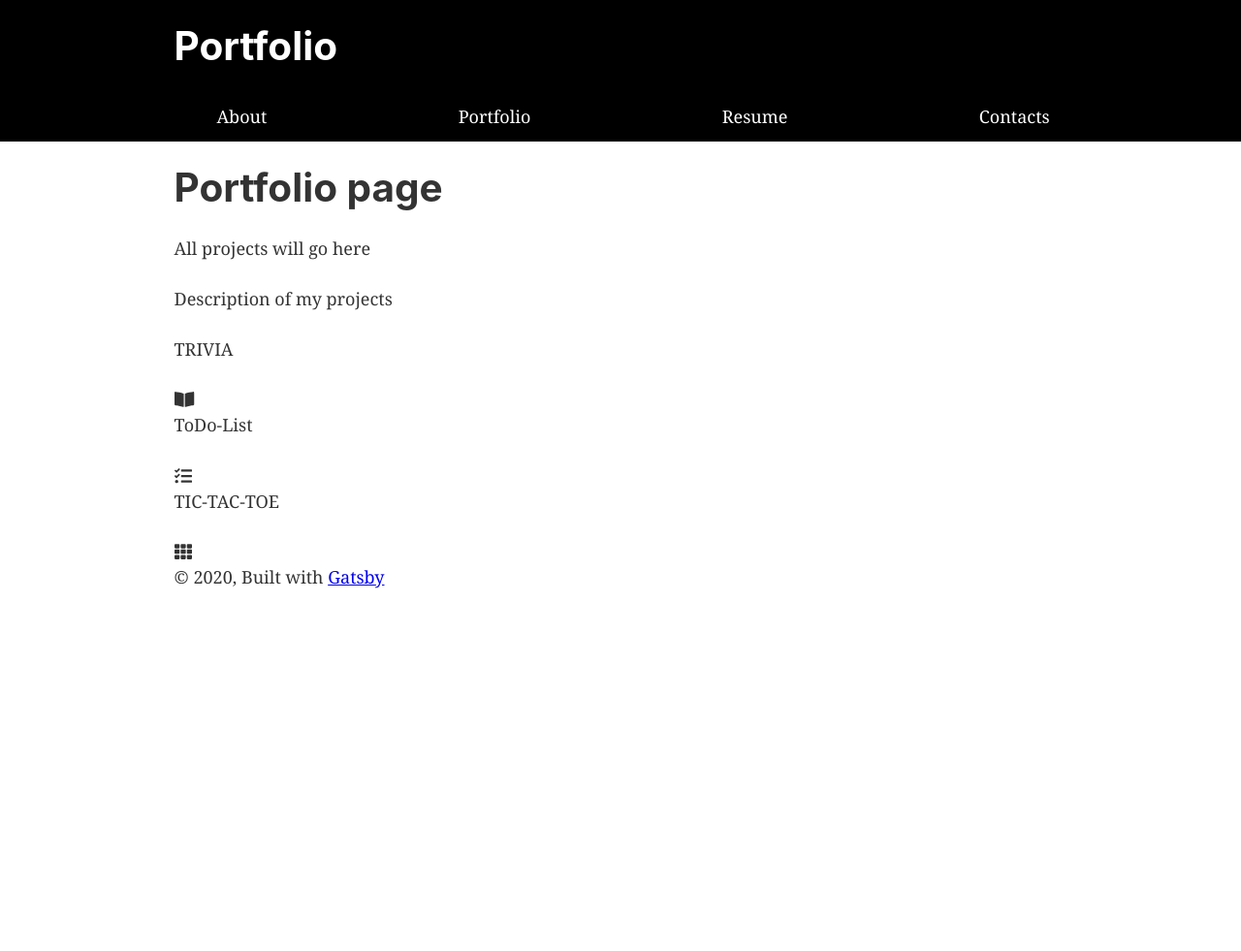
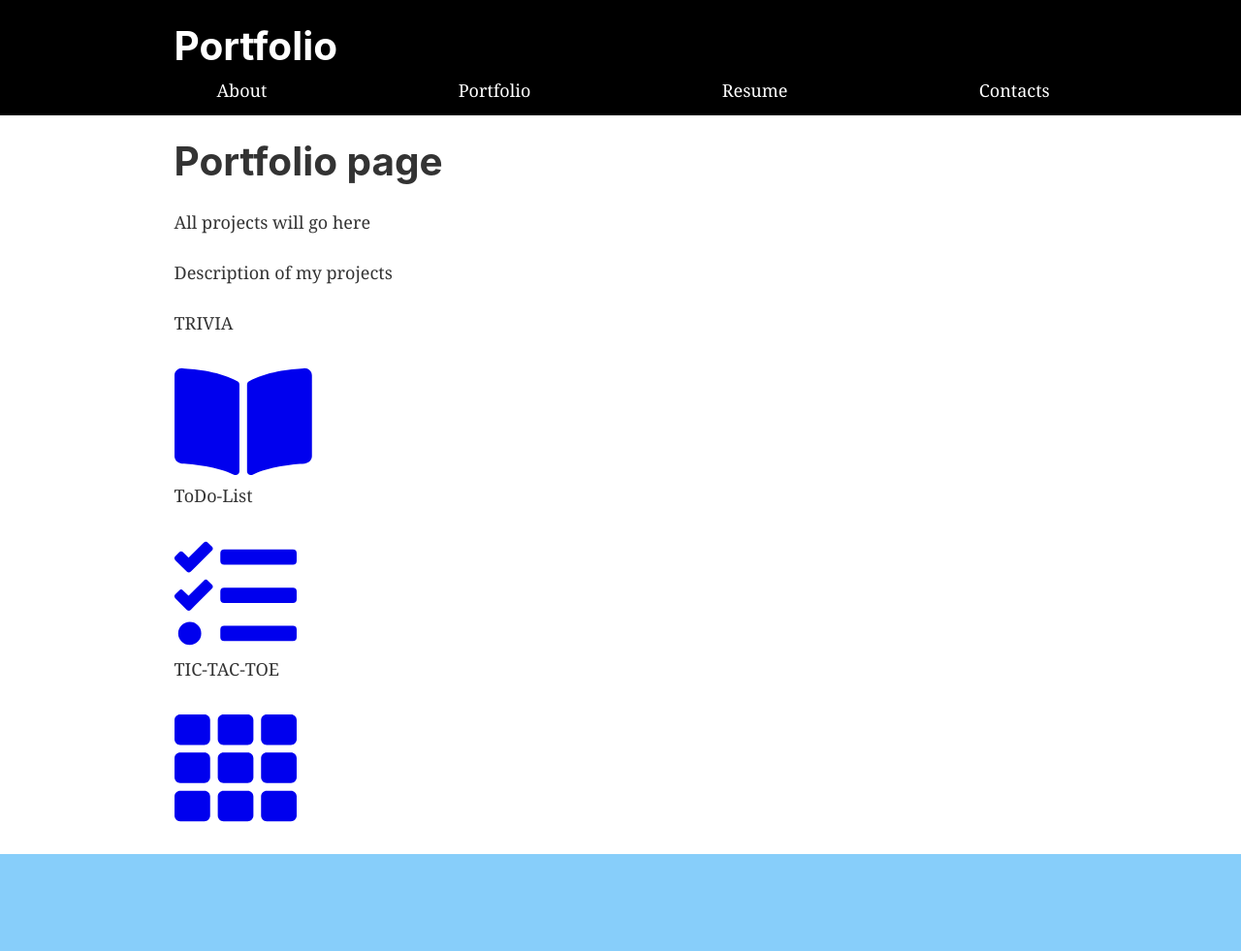
Before and after one commit to dilmurodb/gatsby-portfolio, a Gatsby site: page /portfolio in a window 1280 px wide. Shown: the whole page at 97% size. Before the commit the page ends 800 px from the top, so only its background shows below. Built offline with nearby package versions, Linux system fonts and the light colour scheme; Gatsby itself is replaced by a stand-in of ours.

Commit message:
added some info

```diff
--- /dev/null
+++ b/src/components/footer.js
@@ -0,0 +1,28 @@
+import { Link } from "gatsby";
+import PropTypes from "prop-types";
+import React from "react";
+import { FontAwesomeIcon } from "@fortawesome/react-fontawesome";
+// import { faLinkedin } from "@fortawesome/free-regular-svg-icons";
+import Layout from "./layout";
+
+const Footer = () => (
+  <div>
+    <footer
+      style={{
+        background: `lightskyblue`
+      }}
+    >
+      <div
+        style={{
+          margin: `0 auto`,
+          height: 100,
+          padding: `1.45rem 1.0875rem`
+        }}
+      >
+        {/* <FontAwesomeIcon icon="faLinkedin" /> */}
+      </div>
+    </footer>
+  </div>
+);
+
+export default Footer;
--- a/src/components/header.js
+++ b/src/components/header.js
@@ -1,12 +1,12 @@
-import { Link } from "gatsby"
-import PropTypes from "prop-types"
-import React from "react"
+import { Link } from "gatsby";
+import PropTypes from "prop-types";
+import React from "react";
 
 const Header = ({ siteTitle }) => (
   <header
     style={{
       background: `black`,
-      marginBottom: `0px`,
+      marginBottom: `0px`
     }}
   >
     <div
@@ -14,6 +14,7 @@ const Header = ({ siteTitle }) => (
         margin: `0 auto`,
         maxWidth: 960,
         padding: `1.45rem 1.0875rem`,
+        height: 70
       }}
     >
       <h1 style={{ margin: 0 }}>
@@ -21,7 +22,7 @@ const Header = ({ siteTitle }) => (
           to="/"
           style={{
             color: `white`,
-            textDecoration: `none`,
+            textDecoration: `none`
           }}
         >
           {siteTitle}
@@ -29,14 +30,14 @@ const Header = ({ siteTitle }) => (
       </h1>
     </div>
   </header>
-)
+);
 
 Header.propTypes = {
-  siteTitle: PropTypes.string,
-}
+  siteTitle: PropTypes.string
+};
 
 Header.defaultProps = {
-  siteTitle: ``,
-}
+  siteTitle: ``
+};
 
-export default Header
+export default Header;
--- a/src/components/layout.js
+++ b/src/components/layout.js
@@ -5,13 +5,14 @@
  * See: https://www.gatsbyjs.org/docs/use-static-query/
  */
 
-import React from "react"
-import PropTypes from "prop-types"
-import { useStaticQuery, graphql } from "gatsby"
+import React from "react";
+import PropTypes from "prop-types";
+import { useStaticQuery, graphql } from "gatsby";
 
-import Header from "./header"
-import Menu from "./menu"
-import "./layout.css"
+import Header from "./header";
+import Footer from "./footer";
+import Menu from "./menu";
+import "./layout.css";
 
 const Layout = ({ children }) => {
   const data = useStaticQuery(graphql`
@@ -22,7 +23,7 @@ const Layout = ({ children }) => {
         }
       }
     }
-  `)
+  `);
 
   return (
     <>
@@ -33,21 +34,18 @@ const Layout = ({ children }) => {
           margin: `0 auto`,
           maxWidth: 960,
           padding: `0 1.0875rem 1.45rem`,
+          minHeight: `calc(100vh-500px)`
         }}
       >
         <main>{children}</main>
-        <footer>
-          © {new Date().getFullYear()}, Built with
-          {` `}
-          <a href="https://www.gatsbyjs.org">Gatsby</a>
-        </footer>
       </div>
+      <Footer />
     </>
-  )
-}
+  );
+};
 
 Layout.propTypes = {
-  children: PropTypes.node.isRequired,
-}
+  children: PropTypes.node.isRequired
+};
 
-export default Layout
+export default Layout;
--- a/src/pages/portfolio.js
+++ b/src/pages/portfolio.js
@@ -16,7 +16,13 @@ const Portfolio = () => (
         <p>TRIVIA</p>
       </div>
       <div>
-        <FontAwesomeIcon icon={faBookOpen} />
+        <a
+          href="https://dilmurodb.github.io/trivia/"
+          target="_blank"
+          rel="noopener"
+        >
+          <FontAwesomeIcon icon={faBookOpen} size="7x" />
+        </a>
       </div>
     </div>
     <div>
@@ -24,7 +30,13 @@ const Portfolio = () => (
         <p>ToDo-List</p>
       </div>
       <div>
-        <FontAwesomeIcon icon={faTasks} />
+        <a
+          href="https://bukharov-todo-list.herokuapp.com/"
+          target="_blank"
+          rel="noopener"
+        >
+          <FontAwesomeIcon icon={faTasks} size="7x" />
+        </a>
       </div>
     </div>
     <div>
@@ -32,7 +44,13 @@ const Portfolio = () => (
         <p>TIC-TAC-TOE</p>
       </div>
       <div>
-        <FontAwesomeIcon icon={faTh} />
+        <a
+          href="https://dilmurodb.github.io/tic-tac/"
+          target="_blank"
+          rel="noopener"
+        >
+          <FontAwesomeIcon icon={faTh} size="7x" />
+        </a>
       </div>
     </div>
   </Layout>
```
Also changed, not shown: public/static/d/570027325.json (+1 -1 lines), src/pages/about.js (+14 -7 lines), src/pages/contacts.js (+11 -5 lines), src/pages/resume.js (+10 -8 lines), public/static/0fb0f25f6f514c8ca6c362f4e785b379/2a4de/about.png (added), public/static/0fb0f25f6f514c8ca6c362f4e785b379/3c17d/about.png (added), public/static/0fb0f25f6f514c8ca6c362f4e785b379/5db04/about.png (added), public/static/0fb0f25f6f514c8ca6c362f4e785b379/62b1f/about.png (added), public/static/0fb0f25f6f514c8ca6c362f4e785b379/630fb/about.png (added), public/static/0fb0f25f6f514c8ca6c362f4e785b379/6d161/about.png (added), src/images/about.png.
